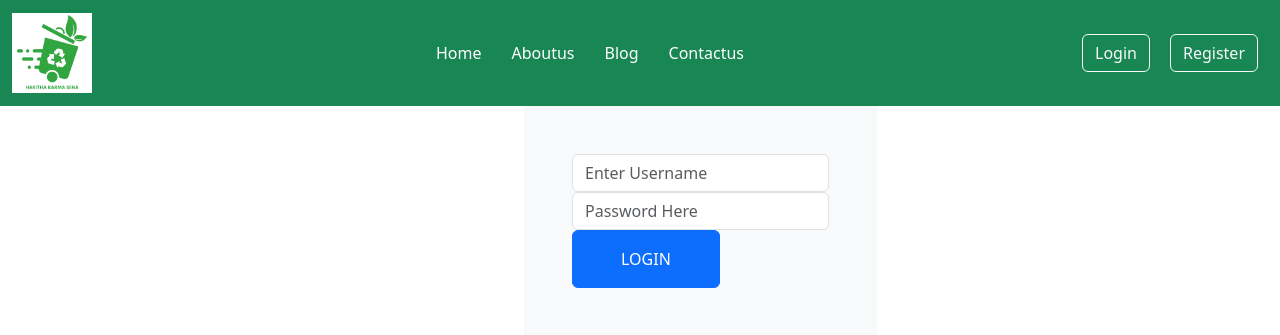
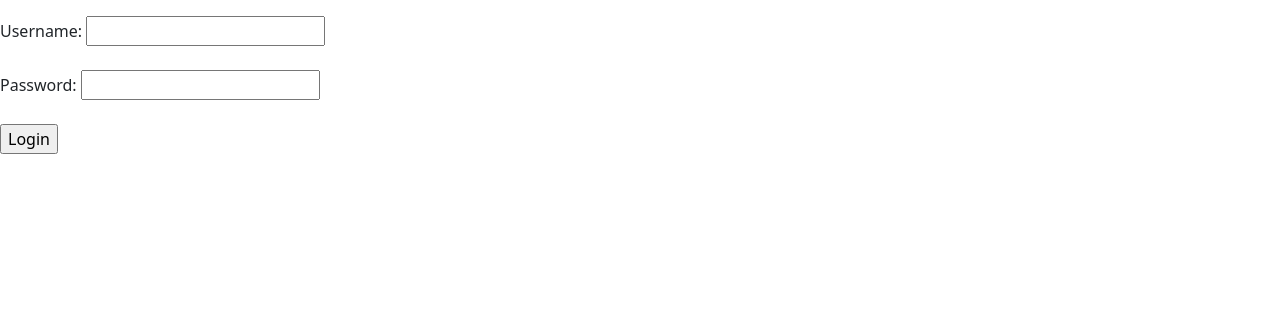
Before and after one commit to gopika888/HWMS_Project, a PHP site: page /login.php in a window 1280 px wide; the page is wider, and only the part inside the window is pictured. Shown: the top 335 px of that part. Run offline with PHP 8.4, Linux system fonts and the light colour scheme.

Commit message:
last commit

```diff
--- a/login.php
+++ b/login.php
@@ -1,4 +1,4 @@
-<!DOCTYPE html>
+<!-- <!DOCTYPE html>
 <html lang="en">
   <head>
     <meta charset="utf-8" />
@@ -21,9 +21,9 @@
       }
     </style>
   </head>
-  <body>
+  <body> -->
     <!-- navbar -->
-    <nav class="navbar navbar-expand-lg navbar-dark bg-success">
+    <!-- <nav class="navbar navbar-expand-lg navbar-dark bg-success">
       <div class="container-fluid">
         <a class="navbar-brand" href="#">
           <img
@@ -73,12 +73,12 @@
               <a class="btn btn-outline-light" href="login.php">Login</a>
             </li>
             <li class="nav-but">
-              <a class="btn btn-outline-light" href="user.php">Register</a>
+              <a class="btn btn-outline-light" href="userhome.php">Register</a>
             </li>
           </ul>
         </div>
       </div>
-    </nav>
+    </nav> -->
 
     <!-- ------------------------navbar end -------------------->
 
@@ -122,7 +122,7 @@
      carousel end -->
 
 
-    <section class="ftco-section contact-section">
+    <!-- <section class="ftco-section contact-section">
       <div class="container" style="margin-left: 40%;">
 
         <div class="row block-9 no-gutters">
@@ -130,7 +130,7 @@
             <form action="login_action.php" method="post" onsubmit="return check();" class="bg-light p-5 contact-form">
               <div class="form-group">
                 <input type="text" name="uname" class="form-control" require id="" placeholder="Enter Username">
-              </div>
+              </div> -->
               <!-- <div class="form-group">
                 <input type="text" name="email" class="form-control" required placeholder="Your Email">
               </div>
@@ -143,7 +143,7 @@
               <div class="form-group">
                 <textarea name="address" id="" cols="30" rows="7" class="form-control" placeholder="Address"></textarea>
               </div> -->
-              <div class="form-group">
+              <!-- <div class="form-group">
                 <input type="password" name="password" class="form-control" placeholder="Password Here" required>
               </div>
               <div class="form-group">
@@ -152,18 +152,18 @@
 
             </form>
 
-          </div>
+          </div> -->
 
           <!-- <div class="col-lg-6 d-flex">
           	<div id="map" class="bg-white"></div>
           </div> -->
-        </div>
+        <!-- </div>
       </div>
-    </section>
+    </section> -->
 
 
 
-    <script
+    <!-- <script
       src="https://cdn.jsdelivr.net/npm/bootstrap@5.3.2/dist/js/bootstrap.bundle.min.js"
       integrity="sha384-C6RzsynM9kWDrMNeT87bh95OGNyZPhcTNXj1NW7RuBCsyN/o0jlpcV8Qyq46cDfL"
       crossorigin="anonymous"
@@ -171,21 +171,81 @@
   </body>
 
   <script>
-    function check() {
-    var emailRegex = /^[A-Za-z0-9._%+-]+@[A-Za-z0-9.-]+\.[A-Z|a-z]{2,}$/;
-    var numbers = /^[0-9]+$/;
+    function check()
+    {
+        var letters=/^[A-Za-z]+$/;
+        var numbers=/^[0-9]+$/;
+        if(!document.getElementById("name").value.match(letters))
+        {
+            alert('Input Alphabets for name!!!');
+            return false;
+        }
+        else if(!document.getElementById("place").value.match(letters))
+        {
+            alert('Input Alphabets for place !!');
+            return false;
+        }
+        else if(!document.getElementById("pincode").value.match(numbers))
+        {
+          alert('Input Numbers for Pincode');
+          return false;
+        }
+        else if(!document.getElementById("cno").value.match(numbers))
+        {
+          alert('Input digits for contact');
+          return false;
+        }
 
-    var email = document.getElementById("uname").value;
-    var password = document.getElementById("password").value;
+        else
+        {
+            return true;
+        }
+    }
+</script>
 
-    if (!email.match(emailRegex)) {
-        alert('Input a valid email address for name!!!');
-        return false;
-    } else if (!password.match(numbers)) {
-        alert('Input digits for password');
-        return false;
-    } else {
-        return true;
-    }
-}
+</html> -->
+
+
+<!DOCTYPE html>
+<html lang="en">
+  <head>
+    <meta charset="utf-8" />
+    <meta name="viewport" content="width=device-width, initial-scale=1" />
+    <title>HWMS: Household Waste Management System</title>
+    <link
+      href="https://cdn.jsdelivr.net/npm/bootstrap@5.3.2/dist/css/bootstrap.min.css"
+      rel="stylesheet"
+      integrity="sha384-T3c6CoIi6uLrA9TneNEoa7RxnatzjcDSCmG1MXxSR1GAsXEV/Dwwykc2MPK8M2HN"
+      crossorigin="anonymous"
+    />
+    <link rel="stylesheet" href="style.css" />
+    <style>
+      .carousel img {
+        margin: auto;
+      }
+      row::after {
+        content: "";
+        flex: auto;
+      }
+    </style>
+  </head>
+  <body>
+    <!-- navbar -->
+    <nav class="navbar navbar-expand">
+      <!-- your navbar content goes here -->
+    </nav>
+
+    <!-- your login form goes here -->
+    <form action="login_action.php" method="post">
+      <label for="uname">Username:</label>
+      <input type="text" id="uname" name="uname" required><br><br>
+      <label for="password">Password:</label>
+      <input type="password" id="password" name="password" required><br><br>
+      <input type="submit" value="Login">
+    </form>
+
+    <!-- additional content goes here -->
+
+    <!-- Bootstrap and other script includes go here -->
+  </body>
 </html>
--- a/user.php
+++ b/user.php
@@ -73,7 +73,7 @@
               <a class="btn btn-outline-light" href="login.php">Login</a>
             </li>
             <li class="nav-but">
-              <a class="btn btn-outline-light" href="user.php">Register</a>
+              <a class="btn btn-outline-light" href="userhome.php">Register</a>
             </li>
           </ul>
         </div>
```
Also changed, not shown: login_action.php (+25 -2 lines), user_action.php (+10 -2 lines).
